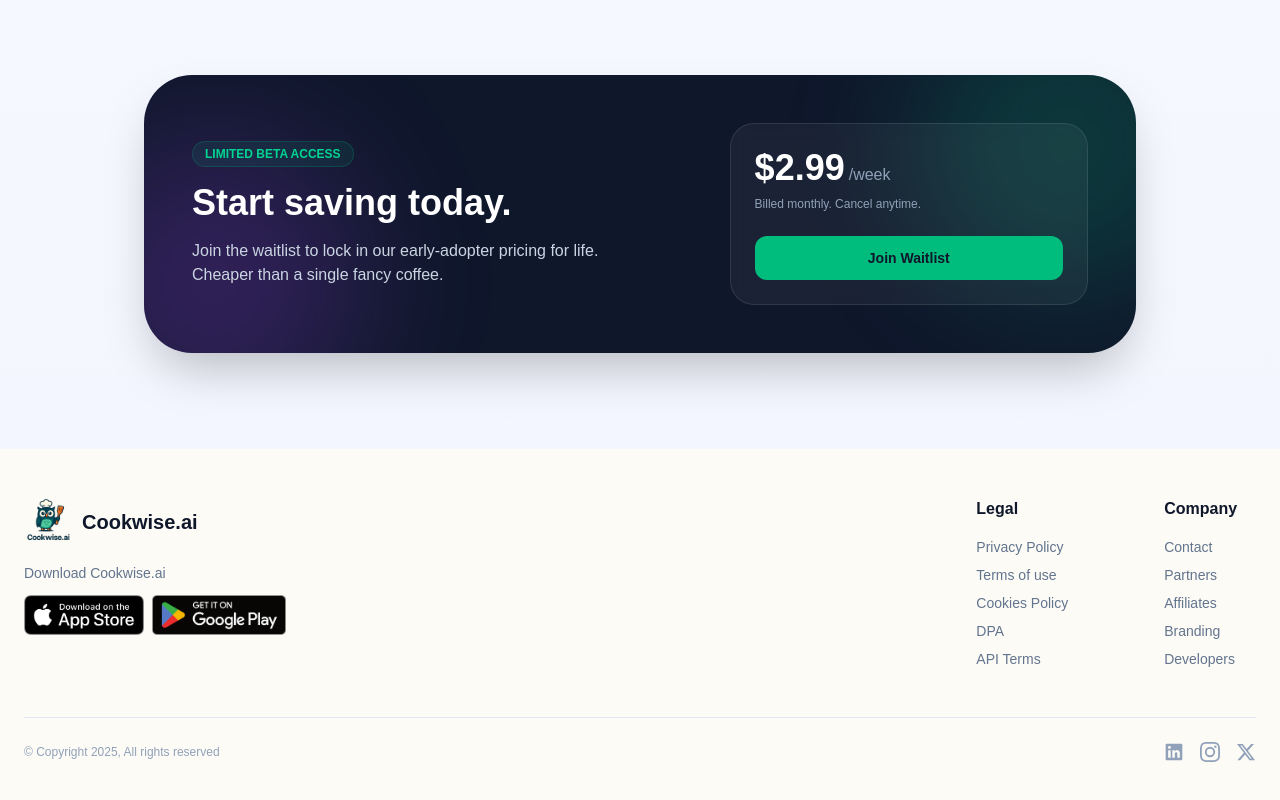
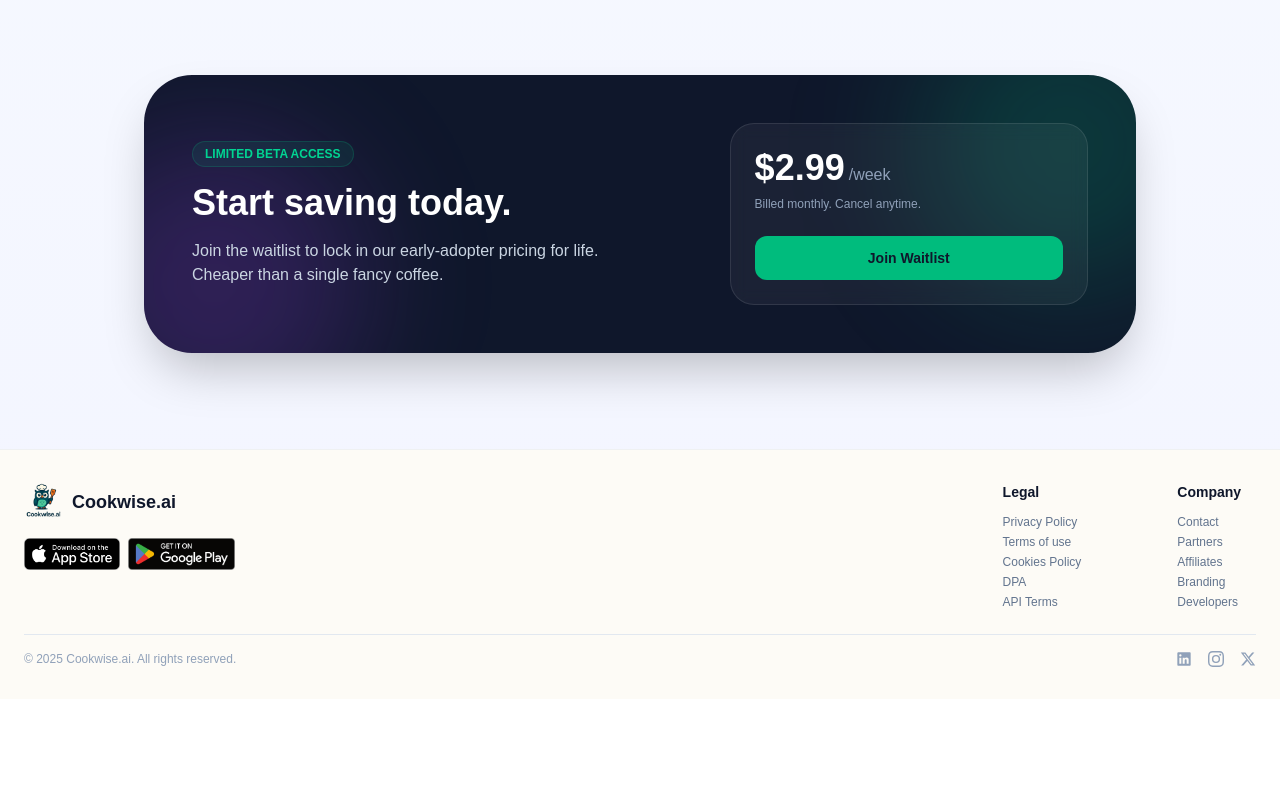
Before and after one commit to robsalter-lab/nextjs-cookwisemkt, a Next.js app: page / in a window 1280 px wide. Shown: the part 2174-2974 px from the top of the page. After the commit the page ends 2873 px from the top, so only its background shows below. Built offline with nearby package versions, Linux system fonts and the light colour scheme.

Commit message:
Update page.tsx

```diff
--- a/app/page.tsx
+++ b/app/page.tsx
@@ -75,8 +75,6 @@ export default function HomePage() {
           {/* LEFT COPY */}
           <FadeInSection className="w-full lg:w-1/2 lg:pr-8">
 
-            {/* REMOVED: AVATAR PILE and "Loved by 2,000+ early testers" text */}
-
             <h1 className="text-4xl font-semibold tracking-tight text-slate-900 sm:text-5xl lg:text-6xl lg:leading-[1.1]">
               Track weekly deals.
               <br />
@@ -113,8 +111,6 @@ export default function HomePage() {
 
           {/* RIGHT SIDE - HERO IMAGE */}
           <FadeInSection delay={200} className="relative w-full lg:w-1/2 flex justify-center lg:justify-end mt-12 lg:mt-0">
-            {/* The container is constrained to handle both portrait and landscape images cleanly.
-            */}
             <div className="relative w-full max-w-[700px] h-[500px] sm:h-[600px] lg:h-[700px]">
                 <Image
                   src="/photo1.png"
@@ -246,36 +242,35 @@ export default function HomePage() {
       </section>
 
       {/* ===== FOOTER ===== */}
-      <footer className="bg-[#FDFBF6] py-12">
+      {/* Compressed padding and spacing */}
+      <footer className="bg-[#FDFBF6] py-8 border-t border-slate-200/50">
         <div className="mx-auto max-w-7xl px-6">
 
-          {/* Top Section */}
-          <div className="flex flex-col lg:flex-row lg:justify-between gap-10 lg:gap-20">
+          <div className="flex flex-col lg:flex-row lg:justify-between gap-8 lg:gap-20">
 
             {/* Column 1: Brand & Downloads */}
             <div className="flex flex-col items-start max-w-sm">
-              <div className="flex items-center gap-2 mb-4">
-                <Image src="/logo.png" alt="Cookwise Logo" width={50} height={50} className="object-contain" />
-                <span className="text-xl font-bold text-slate-900">Cookwise.ai</span>
+              <div className="flex items-center gap-2 mb-2">
+                <Image src="/logo.png" alt="Cookwise Logo" width={40} height={40} className="object-contain h-10 w-auto" />
+                <span className="text-lg font-bold text-slate-900">Cookwise.ai</span>
               </div>
 
-              <p className="text-sm font-medium text-slate-500 mb-3">Download Cookwise.ai</p>
-
-              <div className="flex flex-col sm:flex-row gap-2">
+              <div className="flex flex-row gap-2 mt-2">
                 <a href="#" className="hover:opacity-80 transition-opacity">
-                  <Image src="/appstore.png" alt="Download on App Store" width={130} height={40} className="h-[40px] w-auto" />
+                  <Image src="/appstore.png" alt="Download on App Store" width={110} height={34} className="h-8 w-auto" />
                 </a>
                 <a href="#" className="hover:opacity-80 transition-opacity">
-                  <Image src="/googleplay.png" alt="Get it on Google Play" width={130} height={40} className="h-[40px] w-auto" />
+                  <Image src="/googleplay.png" alt="Get it on Google Play" width={110} height={34} className="h-8 w-auto" />
                 </a>
               </div>
             </div>
 
-            {/* Links Columns */}
+            {/* Links Columns - Compacted */}
             <div className="grid grid-cols-2 gap-10 sm:gap-24 w-full lg:w-auto">
               <div>
-                <h3 className="font-bold text-slate-900 mb-4">Legal</h3>
-                <ul className="space-y-2 text-sm font-medium text-slate-500">
+                <h3 className="font-bold text-slate-900 mb-3 text-sm">Legal</h3>
+                {/* Tighter spacing (space-y-1) for compact look */}
+                <ul className="space-y-1 text-xs font-medium text-slate-500">
                   <li><a href="/privacy" className="hover:text-emerald-600 transition-colors">Privacy Policy</a></li>
                   <li><a href="/terms" className="hover:text-emerald-600 transition-colors">Terms of use</a></li>
                   <li><a href="/cookies" className="hover:text-emerald-600 transition-colors">Cookies Policy</a></li>
@@ -285,8 +280,8 @@ export default function HomePage() {
               </div>
 
               <div>
-                <h3 className="font-bold text-slate-900 mb-4">Company</h3>
-                <ul className="space-y-2 text-sm font-medium text-slate-500">
+                <h3 className="font-bold text-slate-900 mb-3 text-sm">Company</h3>
+                <ul className="space-y-1 text-xs font-medium text-slate-500">
                   <li><a href="/contact" className="hover:text-emerald-600 transition-colors">Contact</a></li>
                   <li><a href="/partners" className="hover:text-emerald-600 transition-colors">Partners</a></li>
                   <li><a href="/affiliates" className="hover:text-emerald-600 transition-colors">Affiliates</a></li>
@@ -297,21 +292,21 @@ export default function HomePage() {
             </div>
           </div>
 
-          {/* Bottom Section */}
-          <div className="mt-12 border-t border-slate-200 pt-6 flex flex-col md:flex-row justify-between items-center gap-4">
-            <p className="text-xs text-slate-400">
-              © Copyright {new Date().getFullYear()}, All rights reserved
+          {/* Bottom Section - Compacted margin */}
+          <div className="mt-6 border-t border-slate-200 pt-4 flex flex-row justify-between items-center">
+            <p className="text-[10px] sm:text-xs text-slate-400">
+              © {new Date().getFullYear()} Cookwise.ai. All rights reserved.
             </p>
 
             <div className="flex gap-4">
               <a href="#" className="text-slate-400 hover:text-slate-900 transition-colors">
-                <LinkedinIcon className="w-5 h-5" />
+                <LinkedinIcon className="w-4 h-4" />
               </a>
               <a href="#" className="text-slate-400 hover:text-slate-900 transition-colors">
-                <InstagramIcon className="w-5 h-5" />
+                <InstagramIcon className="w-4 h-4" />
               </a>
               <a href="#" className="text-slate-400 hover:text-slate-900 transition-colors">
-                <TwitterIcon className="w-5 h-5" />
+                <TwitterIcon className="w-4 h-4" />
               </a>
             </div>
           </div>
```
